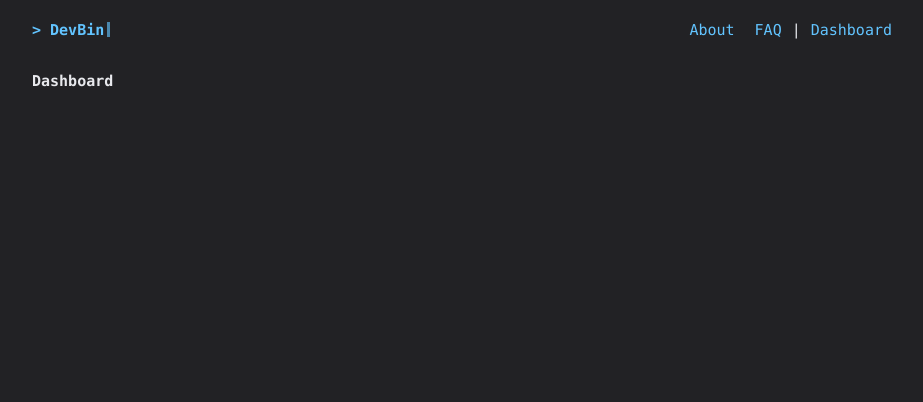
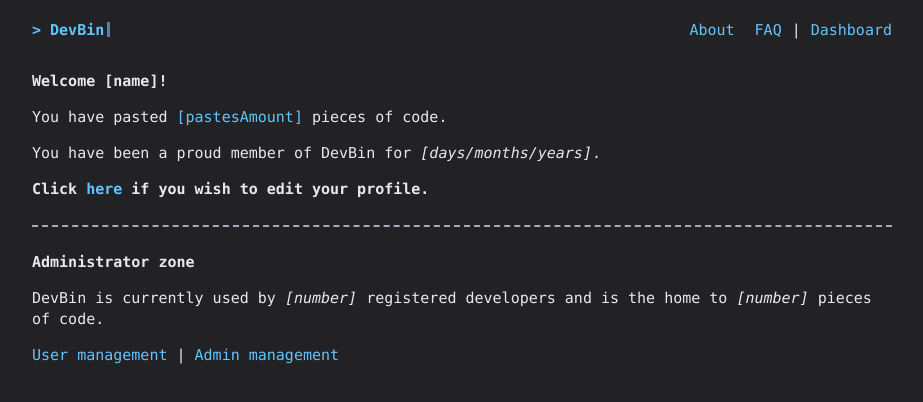
Before and after one commit to nathan1us/DevBin, a React (Create React App) app in the folder client/: page /dashboard in a window 1280 px wide. Shown: the top 402 px of the page, without its empty margins (178-1101 px from the left). Built offline with nearby package versions, Linux system fonts and the light colour scheme.

Commit message:
Dashboard styling

```diff
--- a/client/src/components/Dashboard/Dashboard.js
+++ b/client/src/components/Dashboard/Dashboard.js
@@ -1,4 +1,5 @@
 import React, { Component } from 'react';
+import { Link } from 'react-router-dom';
 
 class DashboardComponent extends Component {
     constructor(props) {
@@ -7,8 +8,21 @@ class DashboardComponent extends Component {
 
     render() {
         return (
-            <div className="container">
-                <h1>Dashboard</h1>
+            <div className="container db">
+                <h1>Welcome [name]!</h1>
+                <p>You have pasted <Link to="/pastes/:id" className="db-link">[pastesAmount]</Link> pieces of code.</p>
+                <p>You have been a proud member of DevBin for <em>[days/months/years]</em>.</p>
+
+                <h2>Click <Link to="/pastes/:id" className="db-link">here</Link> if you wish to edit your profile.</h2>
+
+                <hr />
+
+                <h1>Administrator zone</h1>
+
+                <p>DevBin is currently used by <em>[number]</em> registered developers and is the home to <em>[number]</em> pieces of code.</p>
+
+                <Link to="/pastes/:id" className="db-link">User management</Link> | <Link to="/pastes/:id" className="db-link">Admin management</Link>
+
             </div>
         );
     }
--- a/client/src/components/Home/Home.css
+++ b/client/src/components/Home/Home.css
@@ -38,6 +38,7 @@ textarea {
 }
 
 hr {
+    margin: 25px 0 25px 0;
     border: 2px dashed var(--secondary-color);
     border-style: none none dashed;
 }
```
Also changed, not shown: client/src/components/Dashboard/Dashboard.css (added, +15 -0 lines).
